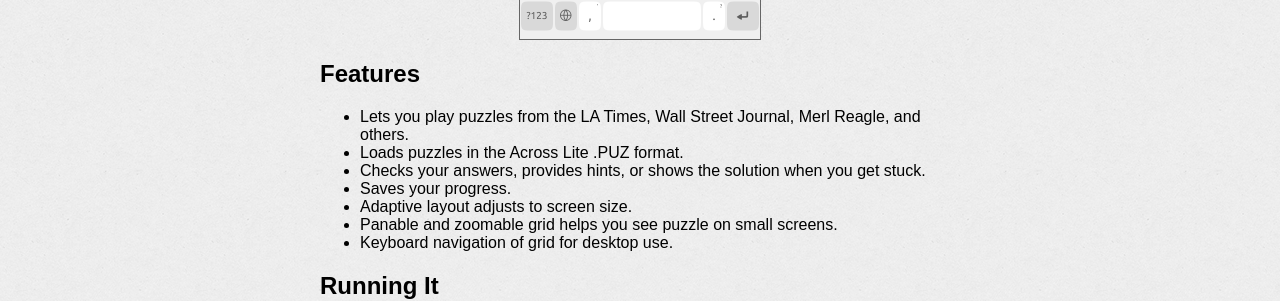
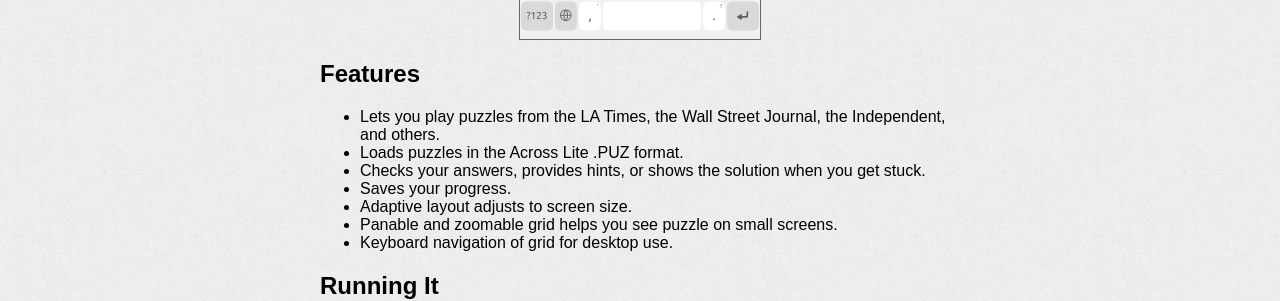
Before and after one commit to rschroll/crosswords, a Jekyll site: the page built from index.md, in a window 1280 px wide. Shown: the part 552-853 px from the top of the page. Built offline with Jekyll 4.4.1, drawn with Linux system fonts in a browser that asks for light colours.

Commit message:
Update example sources on home page

```diff
--- a/index.md
+++ b/index.md
@@ -14,7 +14,7 @@ Ubuntu, but it should work on any platform with a modern browser.
 
 Features
 --------
-* Lets you play puzzles from the LA Times, Wall Street Journal, Merl Reagle, and others.
+* Lets you play puzzles from the LA Times, the Wall Street Journal, the Independent, and others.
 * Loads puzzles in the Across Lite .PUZ format.
 * Checks your answers, provides hints, or shows the solution when you get stuck.
 * Saves your progress.
```
